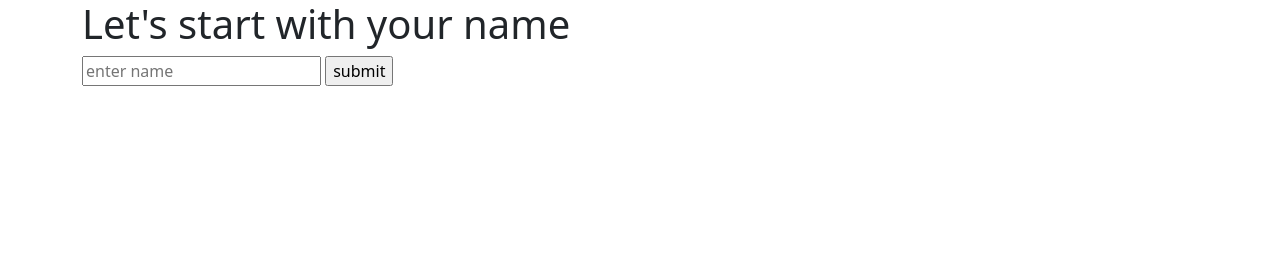
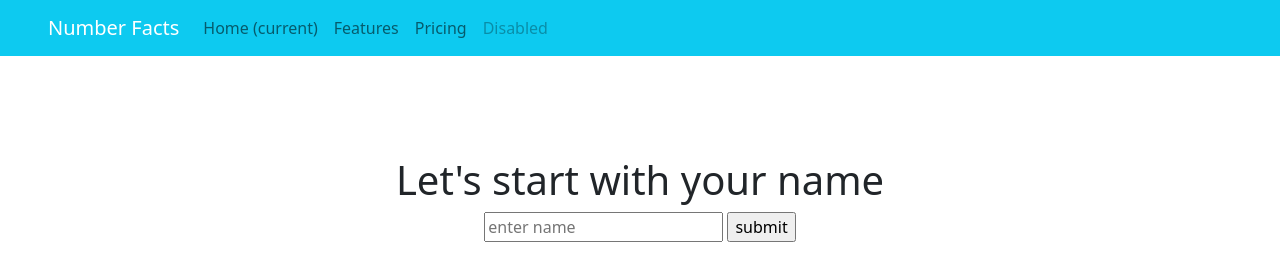
Before and after one commit to SnakeBearLB/data-moon, a plain HTML site: page index.html in a window 1280 px wide. Drawn offline with nearby package versions, Linux system fonts and the light colour scheme.

Commit message:
added navbar and centered elements on page

```diff
--- a/index.html
+++ b/index.html
@@ -8,15 +8,44 @@
   <!-- bootstrap css -->
   <link href="https://cdn.jsdelivr.net/npm/bootstrap@5.1.1/dist/css/bootstrap.min.css" rel="stylesheet" integrity="sha384-F3w7mX95PdgyTmZZMECAngseQB83DfGTowi0iMjiWaeVhAn4FJkqJByhZMI3AhiU" crossorigin="anonymous">
 
+
+
   <!-- css stylesheet -->
   <link href="./style.css" rel="stylesheet">
   <title>Document</title>
 </head>
 <body>
 
+
+  <nav class="navbar navbar-expand-lg navbar-light bg-info">
+    <a class="navbar-brand text-white ps-5" id="navbar-brand" href="#">Number Facts</a>
+    <button class="navbar-toggler me-5" type="button" data-bs-toggle="collapse" data-bs-target="#navbarNav" aria-controls="navbarNav" aria-expanded="false" aria-label="Toggle navigation">
+      <span class="navbar-toggler-icon"></span>
+    </button>
+    <div class="collapse navbar-collapse" id="navbarNav">
+      <ul class="navbar-nav">
+        <li class="nav-item active">
+          <a class="nav-link" href="#">Home <span class="sr-only">(current)</span></a>
+        </li>
+        <li class="nav-item">
+          <a class="nav-link" href="#">Features</a>
+        </li>
+        <li class="nav-item">
+          <a class="nav-link" href="#">Pricing</a>
+        </li>
+        <li class="nav-item">
+          <a class="nav-link disabled" href="#">Disabled</a>
+        </li>
+      </ul>
+    </div>
+  </nav>
+
+
+
+
   <div class="container-fluid"></div>
 
-  <div class="container">
+  <div class="d-flex flex-column justify-content-center container align-items-center">
     <h1>Let's start with your name</h1>
     <form>
       <input type="text" placeholder="enter name">
@@ -28,11 +57,14 @@
   </div>
 
 
+
+
+  <!-- jquery script -->
+  <script src="https://code.jquery.com/jquery-3.6.0.min.js" integrity="sha256-/xUj+3OJU5yExlq6GSYGSHk7tPXikynS7ogEvDej/m4=" crossorigin="anonymous"></script>
+
   <!-- bootstrap script -->
   <script src="https://cdn.jsdelivr.net/npm/bootstrap@5.1.1/dist/js/bootstrap.bundle.min.js" integrity="sha384-/bQdsTh/da6pkI1MST/rWKFNjaCP5gBSY4sEBT38Q/9RBh9AH40zEOg7Hlq2THRZ" crossorigin="anonymous"></script>
 
-  <!-- jquery script -->
-  <script src="https://code.jquery.com/jquery-3.6.0.min.js" integrity="sha256-/xUj+3OJU5yExlq6GSYGSHk7tPXikynS7ogEvDej/m4=" crossorigin="anonymous"></script>
   <script src="./script.js"></script>
 </body>
 </html>
--- a/script.js
+++ b/script.js
@@ -76,5 +76,5 @@
 
 	// condition to alternate between date and text properties
 	const $yearFactPar = $('<p>');
-	$yearFactCont.append($yearFactPar.text(`${yearFactTemp} ${data.text}`));
+	$yearFactCont.append($yearFactPar.text(`${data.number}: ${data.text}`));
 }
--- a/style.css
+++ b/style.css
@@ -0,0 +1,20 @@
+* {
+  box-sizing: border-box;
+}
+
+body {
+  padding: 0;
+  margin: 0;
+}
+
+.container-fluid {
+  height: 100px;
+}
+
+.bin-name-container {
+  display: flex;
+  flex-direction: column;
+  justify-content: center;
+  align-items: center;
+  margin-top: 20px;
+}
```
